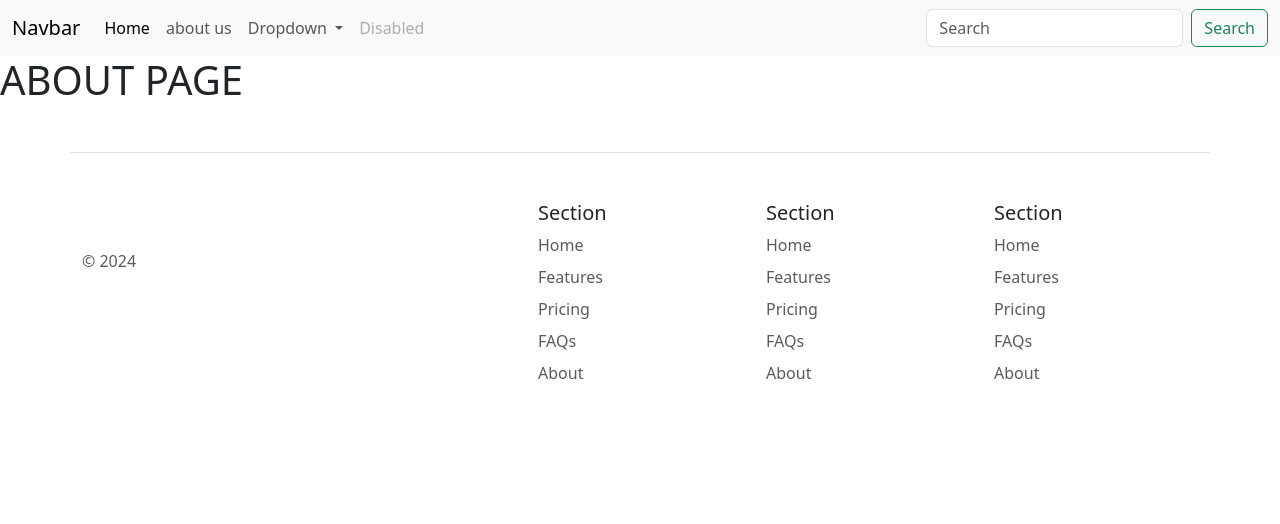
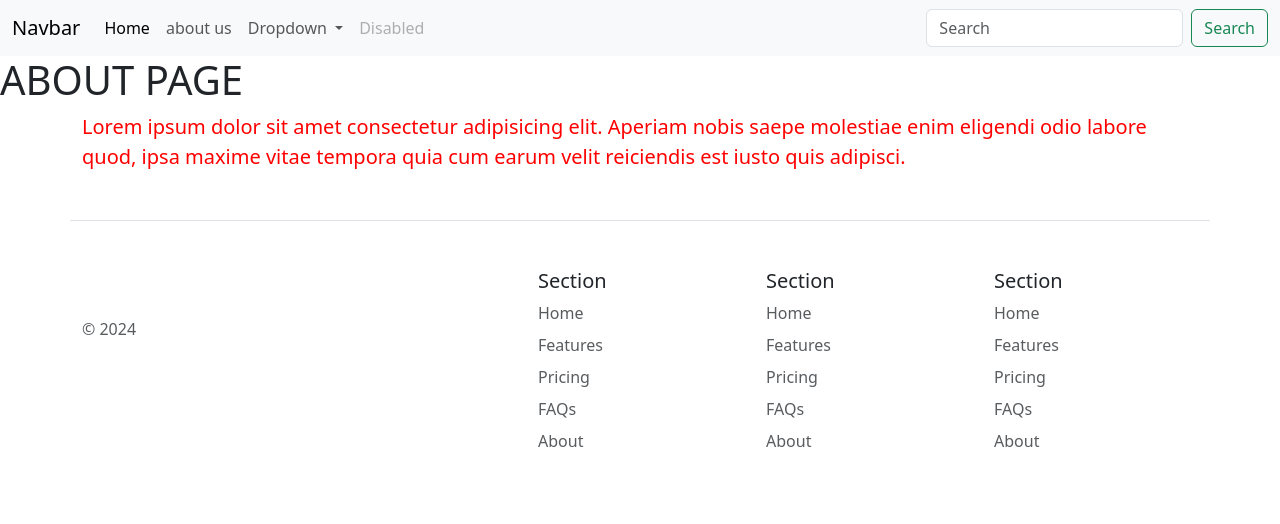
Before and after one commit to CrispinManda/php-Spotify, a PHP site: page /about.php in a window 1280 px wide. Shown: the top 524 px of the page. Run offline with PHP 8.4, Linux system fonts and the light colour scheme.

Commit message:
added css concept files

```diff
--- /dev/null
+++ b/about.css
@@ -0,0 +1,4 @@
+.text{
+    color: red;
+    font-size: 20px;
+}
--- a/about.php
+++ b/about.php
@@ -1,5 +1,12 @@
 <?php include 'header.php'; ?>
 <?php include 'navbar.php'; ?>
 <h1> ABOUT PAGE</h1>
+<div class="container">
+    <div class="dashboard">
+        <p class="text">
+            Lorem ipsum dolor sit amet consectetur adipisicing elit. Aperiam nobis saepe molestiae enim eligendi odio labore quod, ipsa maxime vitae tempora quia cum earum velit reiciendis est iusto quis adipisci.
+        </p>
+    </div>
+</div>
 
 <?php include 'footer.php'; ?>
--- a/header.php
+++ b/header.php
@@ -5,5 +5,7 @@
     <meta name="viewport" content="width=device-width, initial-scale=1.0">
     <title>Spotify</title>
     <link href="https://cdn.jsdelivr.net/npm/bootstrap@5.3.3/dist/css/bootstrap.min.css" rel="stylesheet" integrity="sha384-QWTKZyjpPEjISv5WaRU9OFeRpok6YctnYmDr5pNlyT2bRjXh0JMhjY6hW+ALEwIH" crossorigin="anonymous">
+    <link rel="stylesheet" href="about.css">
+    <link rel="stylesheet" href="contact.css">
 </head>
 <body>
--- a/index.php
+++ b/index.php
@@ -3,6 +3,9 @@ include 'navbar.php'; ?>
 
 
 <h1> welcome Home</h1>
+<p >
+    Lorem ipsum dolor sit amet consectetur adipisicing elit. Obcaecati ex corporis autem repellendus optio quasi deleniti eligendi fugit quis aliquam, laudantium minus eos numquam praesentium accusamus doloremque sit. Soluta, sed.
+</p>
 
 
 
```
